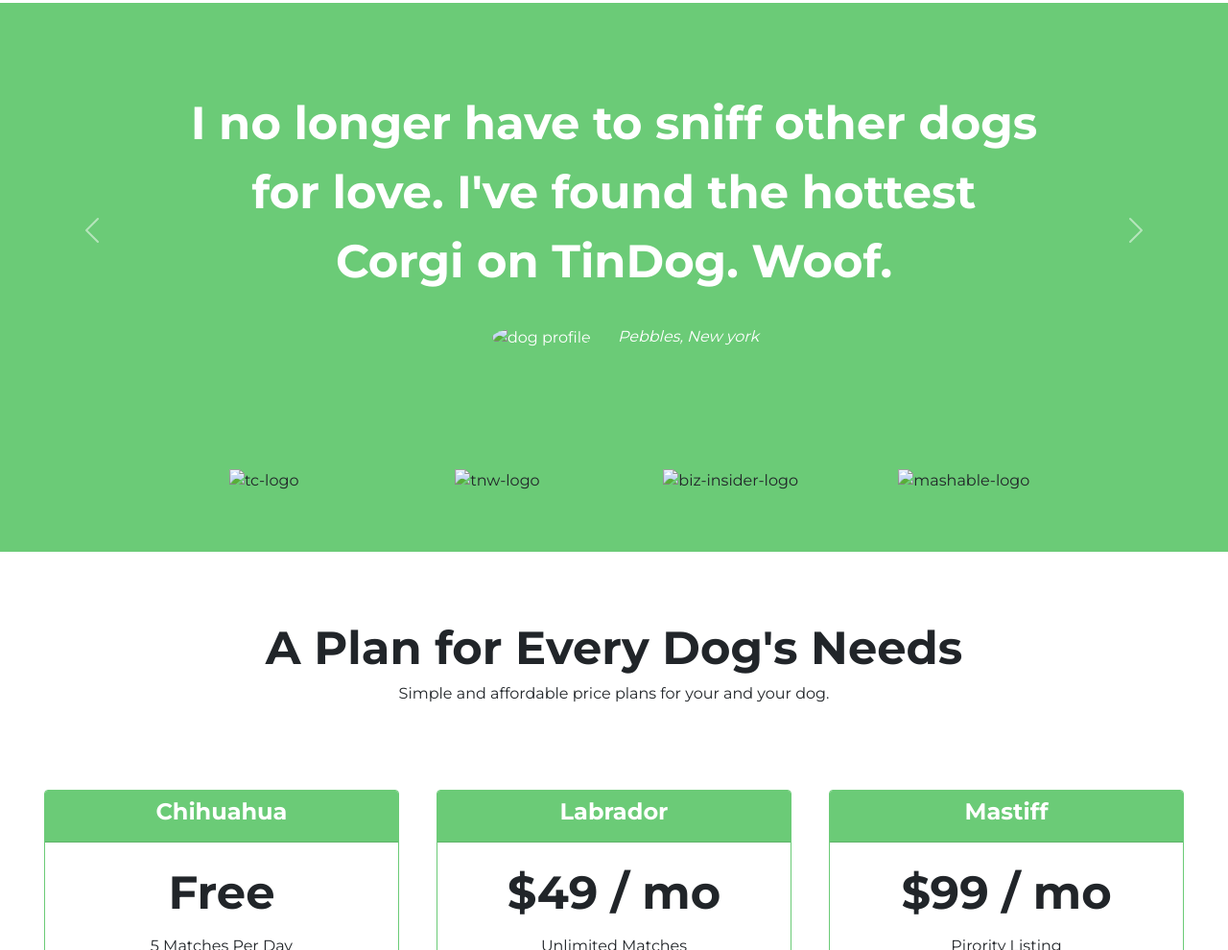
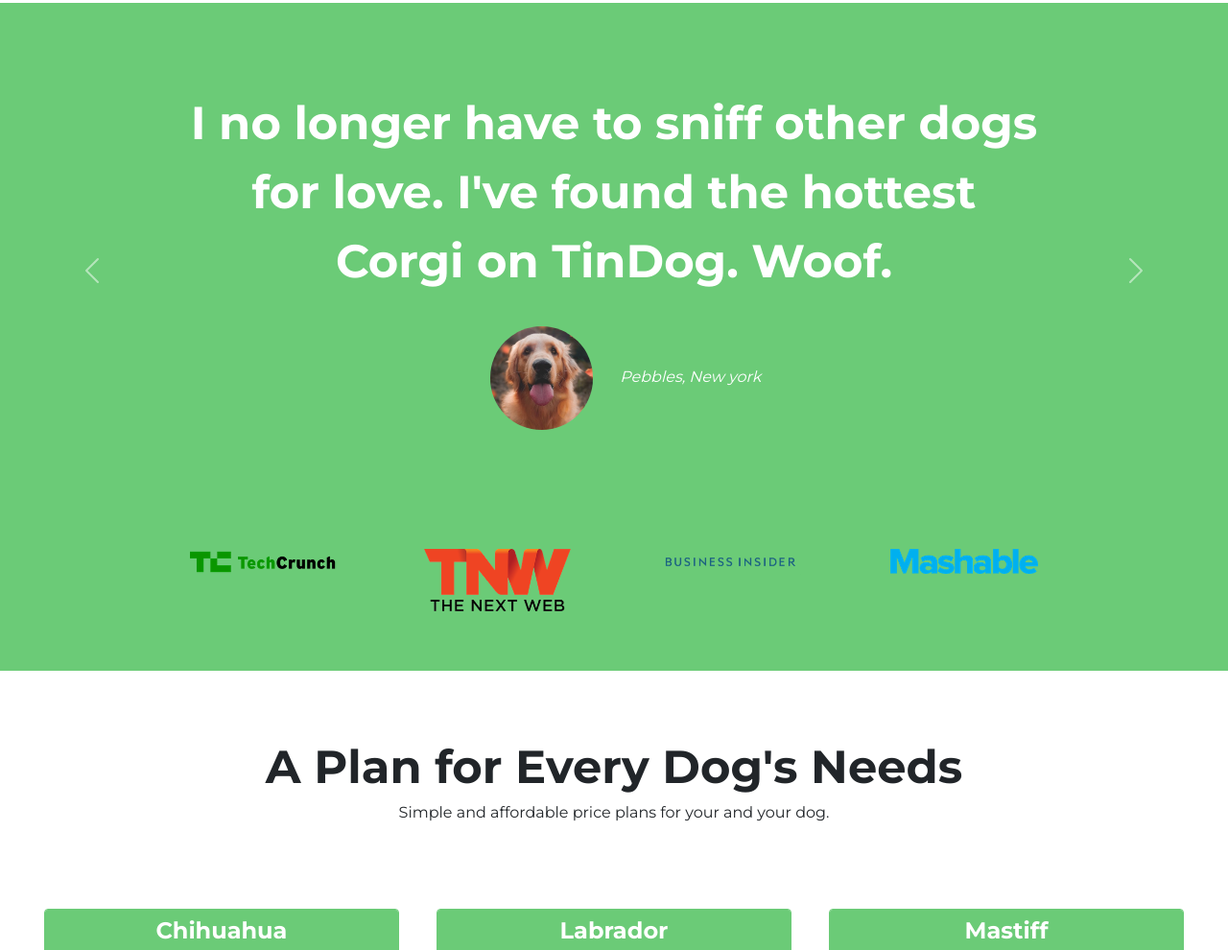
Before and after one commit to Sarthakm11/tindog, a plain HTML site: page index.html in a window 1280 px wide. Shown: the part 963-1953 px from the top of the page at 96% size. Drawn offline with nearby package versions, Linux system fonts and the light colour scheme; files that its build step writes are made by us from their sources.

Commit message:
Update index.html

```diff
--- a/index.html
+++ b/index.html
@@ -27,7 +27,7 @@
         crossorigin="anonymous"></script>
 
     <!-- css stylesheet -->
-    <link rel="stylesheet" href="css/styles.css">
+    <link rel="stylesheet" href="styles.css">
 
     <!-- font awesome -->
     <link rel="stylesheet"
@@ -82,7 +82,7 @@
                 </div>
 
                 <div class="col-lg-6 col-md-12 ipdiv">
-                    <img class="ip" src="images/iphone6.png" alt="iPhone mockup">
+                    <img class="ip" src="iphone6.png" alt="iPhone mockup">
                 </div>
             </div>
         </div>
@@ -117,7 +117,7 @@
                 <div class="carousel-item active">
                     <h2>I no longer have to sniff other dogs for love. I've found the
                         hottest Corgi on TinDog. Woof.</h2>
-                    <img class="test-img" src="images/dog-img.jpg" alt="dog profile">
+                    <img class="test-img" src="dog-img.jpg" alt="dog profile">
                     <em>Pebbles, New york</em>
                 </div>
 
@@ -125,7 +125,7 @@
                     <h2 class="testimonial-text">My dog used to be so lonely, but with
                         TinDog's
                         help, they've found the love of their life. I think.</h2>
-                    <img class="testimonial-image test-img" src="images/lady-img.jpg"
+                    <img class="testimonial-image test-img" src="lady-img.jpg"
                         alt="lady-profile">
                     <em>Beverly, Illinois</em>
                 </div>
@@ -148,16 +148,16 @@
         <!--  /* remove the col classes from this section when you do media query*/ -->
         <div class="row press-class">
             <div class="col-md-3 col-sm-6">
-                <img class="press-img" src="images/TechCrunch.png" alt="tc-logo">
+                <img class="press-img" src="TechCrunch.png" alt="tc-logo">
             </div>
             <div class="col-md-3 col-sm-6">
-                <img class="press-img" src="images/tnw.png" alt="tnw-logo">
+                <img class="press-img" src="tnw.png" alt="tnw-logo">
             </div>
             <div class="col-md-3 col-sm-6">
-                <img class="press-img" src="images/bizinsider.png" alt="biz-insider-logo">
+                <img class="press-img" src="bizinsider.png" alt="biz-insider-logo">
             </div>
             <div class="col-md-3 col-sm-6">
-                <img class="press-img" src="images/mashable.png" alt="mashable-logo">
+                <img class="press-img" src="mashable.png" alt="mashable-logo">
             </div>
         </div>
     </section>
```
